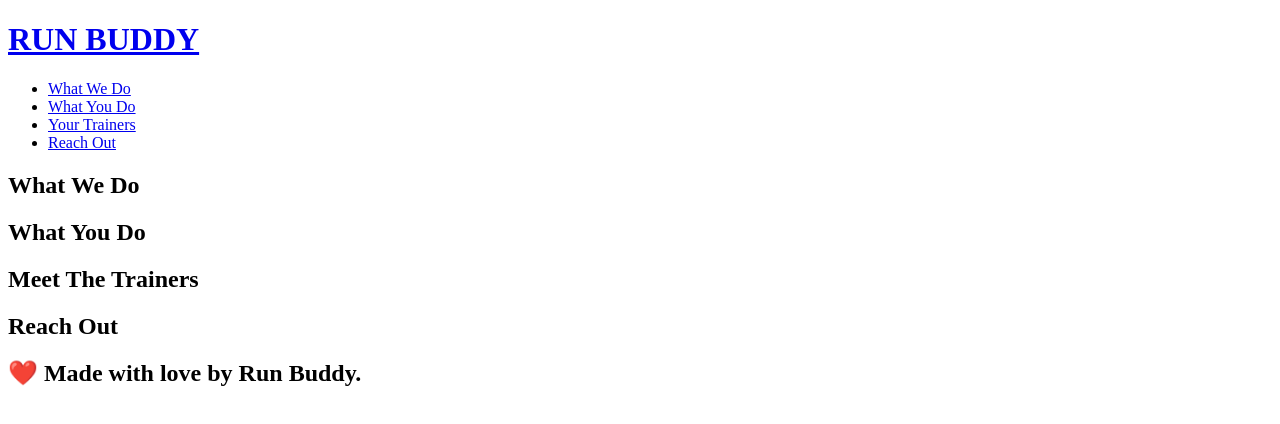
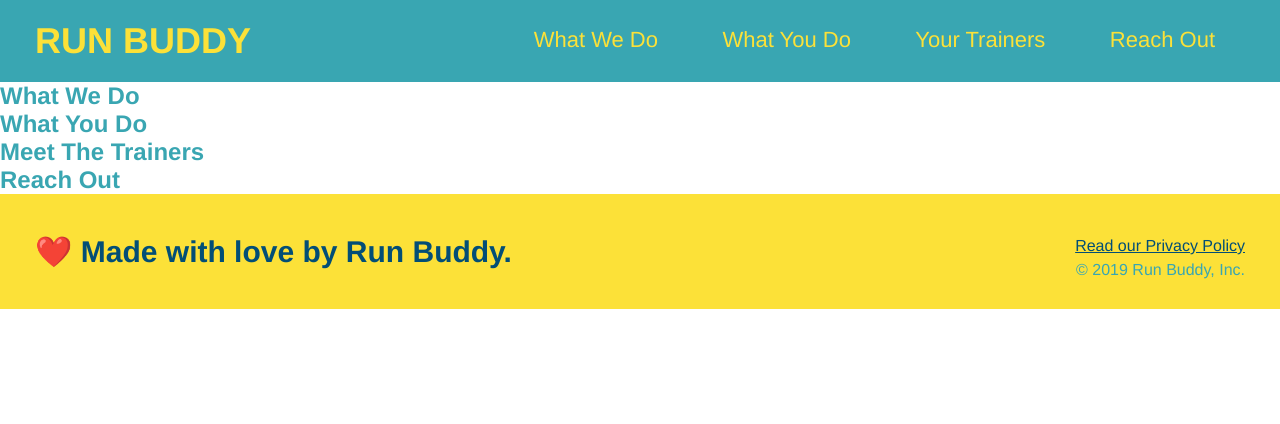
Before and after one commit to alexelliott22/run-buddy, a plain HTML site: page index.html in a window 1280 px wide. Drawn offline with Linux system fonts and the light colour scheme.

Commit message:
lesson 2 commit

```diff
--- a/assets/css/style.css
+++ b/assets/css/style.css
@@ -1,6 +1,13 @@
 * {
     margin: 0;
     padding: 0;
+    box-sizing: border-box;
+}
+
+body {
+    /* more on this crazy alphanumerical value in a minute! */
+    color: #39a6b2;
+    font-family: Helvetica, Arial, sans-serif;
   }
 
 /* apply styles to <header> */
@@ -37,8 +44,25 @@ header h1 {
     font-size: 22px;
   }
 
-  body {
-    /* more on this crazy alphanumerical value in a minute! */
-    color: #39a6b2;
-    font-family: Helvetica, Arial, sans-serif;
+footer {
+    background: #fce138;
+    width: 100%;
+    padding: 40px 35px;
 }
+
+footer h2 {
+    display: inline;
+    color: #024e76;
+    font-size: 30px;
+    margin: 0;
+}
+
+footer div {
+    float: right;
+    line-height: 1.5;
+    text-align: right;
+}
+
+footer a {
+    color: #024e76;
+}
--- a/index.html
+++ b/index.html
@@ -3,6 +3,7 @@
     <head>
         <meta charset="UTF-8" />
         <title>Run Buddy</title>
+        <link rel="stylesheet" href="./assets/css/style.css">
     </head>
     <body>
         <!-- navigation-->
@@ -58,6 +59,10 @@
         <!--footer-->
         <footer>
             <h2>❤️ Made with love by Run Buddy.</h2>
+            <div>
+                <a href="#">Read our Privacy Policy</a><br />
+                &copy; 2019 Run Buddy, Inc.
+            </div>
         </footer>
 
     </body>
```
Lines whose indentation alone changed are shown as unchanged.
